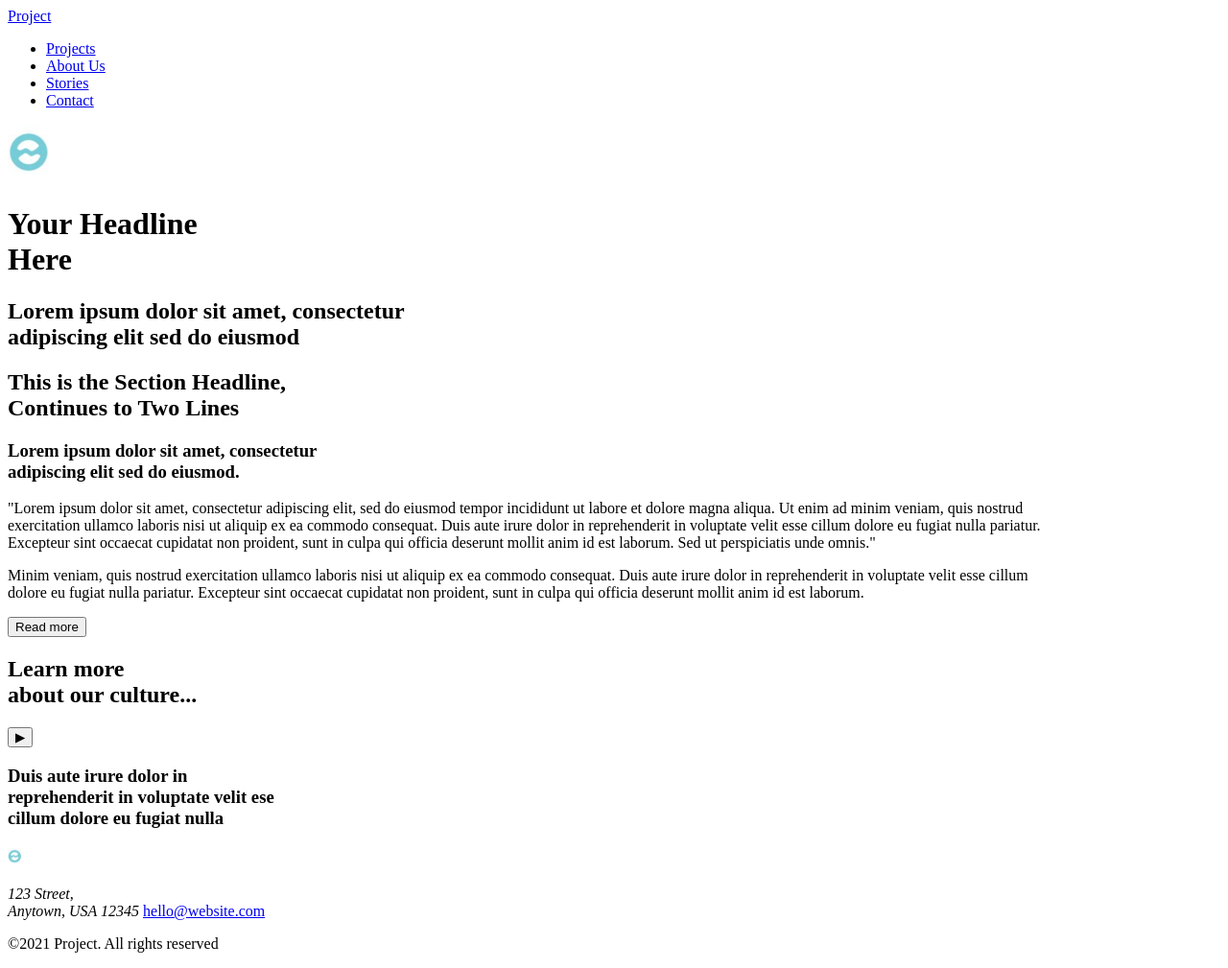
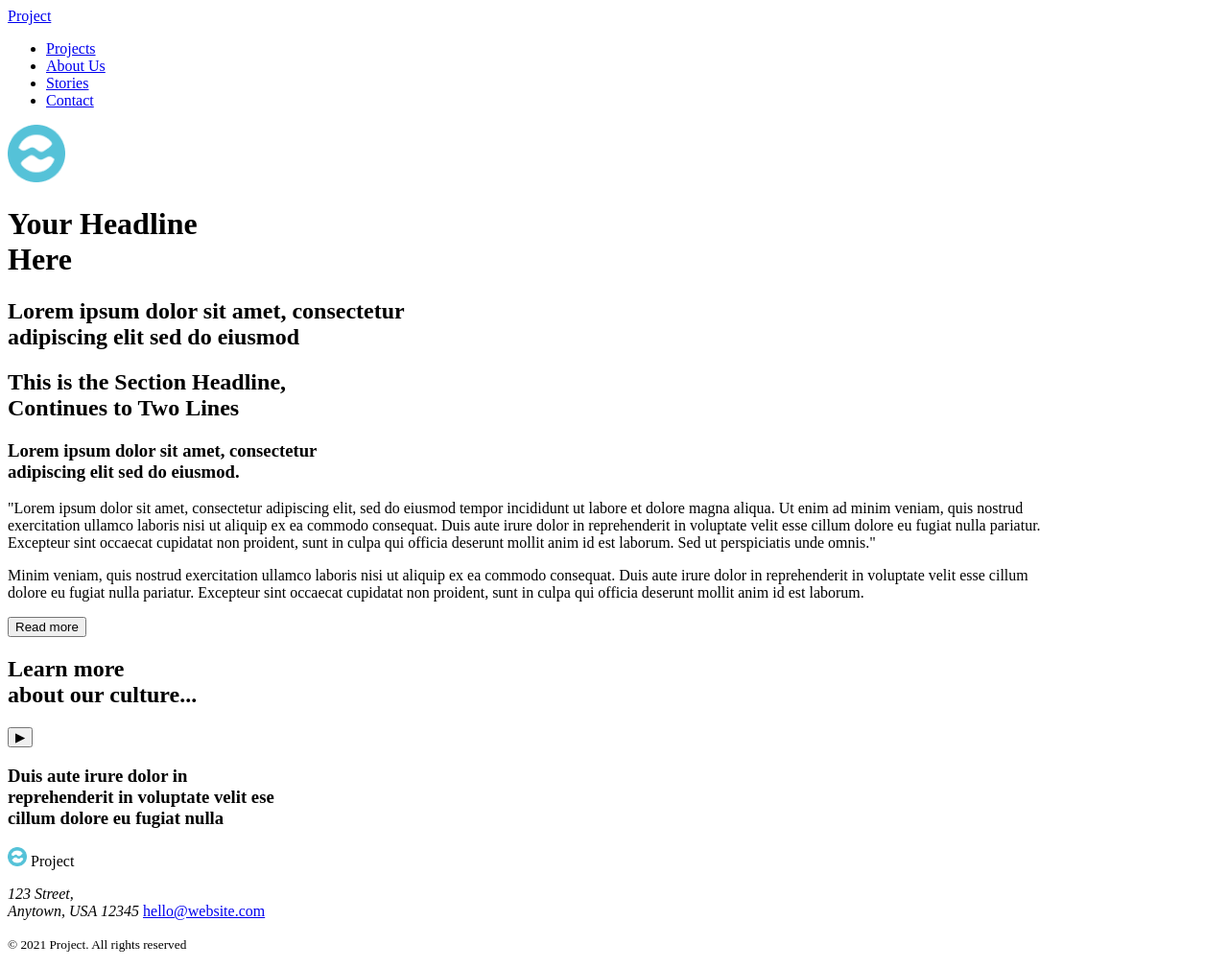
Before and after one commit to Meryfajardo93/HTML-Essentials-HomeTask, a plain HTML site: page index.html in a window 1280 px wide. Shown: the whole page at 96% size. Drawn offline with Linux system fonts and the light colour scheme.

Commit message:
Final changes

```diff
--- a/index.html
+++ b/index.html
@@ -17,7 +17,7 @@
 </ul>
 
 <body>
-<img src="assets/Captura.JPG" alt="logo" width="60px" height="60px">
+<img src="assets/logo.png" alt="logo" width="60px" height="60px">
 
 <h1>Your Headline <br>Here</h1>
 
@@ -42,10 +42,11 @@
 </body>
 
 
-<img src="assets/Captura.JPG" alt="Project" height="20px" width="20px">
+<img src="assets/logo.png" alt="Project" height="20px" width="20px">
+<span>Project</span>
 <p><i>123 Street,<br>Anytown, USA 12345 </i><a href="hello@website.com">hello@website.com</a></p>
 
-<p>&copy;2021 Project. All rights reserved</p>
+<p><small>&copy; 2021 Project. All rights reserved</small></p>
 
 
 
```
Also changed, not shown: assets/Desktop_Backgrounds_1920x1200_6 3.png (added), assets/logo.png (added).
